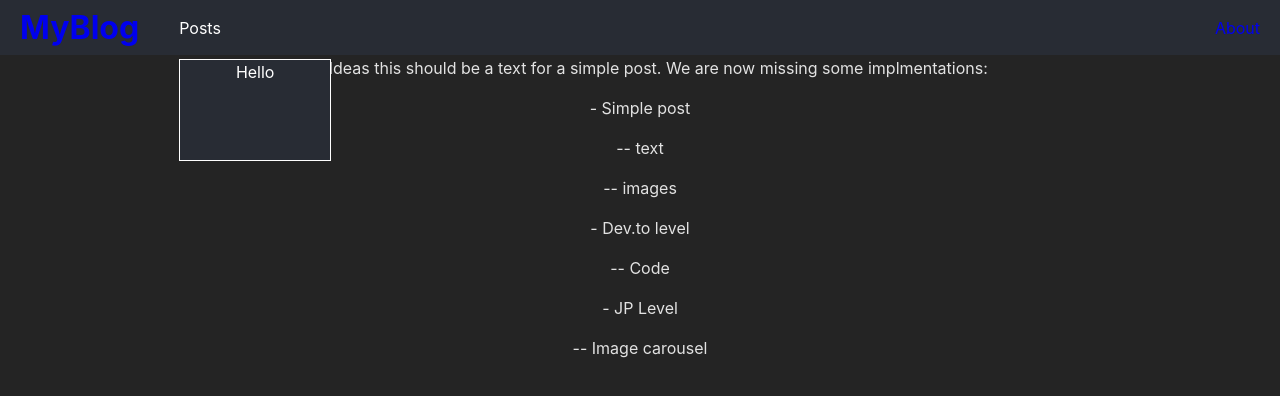
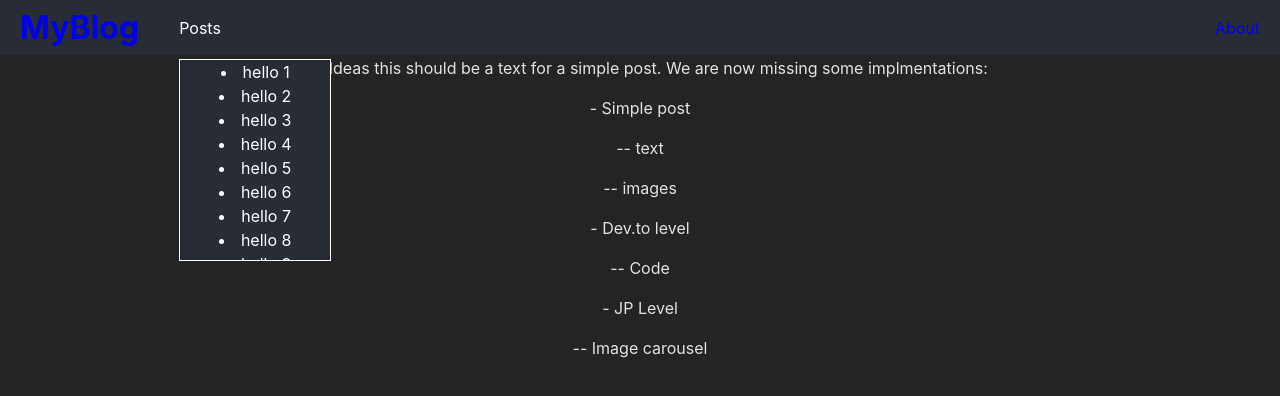
Before and after one commit to uxjp/uxjp.github.io, a React (Vite) app: page / in a window 1280 px wide. Both pictures are taken after a click on the element "Posts". Shown: the top 396 px of the page. Built offline with nearby package versions, Linux system fonts and the light colour scheme.

Commit message:
intermeidary scrollable post

```diff
--- a/src/Header.css
+++ b/src/Header.css
@@ -44,6 +44,9 @@
 }
 
 .dropdown-box {
+  overflow: hidden;
+  overflow-y: auto;
+
   position: absolute;
   top: 33px;
 
@@ -51,7 +54,7 @@
   margin-top: 10px;
 
   width: 150px;
-  height: 100px;
+  height: 200px;
 
   background-color: #282c34;
   border: 1px solid white;
--- a/src/Header.tsx
+++ b/src/Header.tsx
@@ -31,7 +31,31 @@ function Header() {
                 className="dropdown-box"
                 onClick={(e) => e.stopPropagation()}
               >
-                Hello
+                <li> hello 1</li>
+                <li> hello 2</li>
+                <li> hello 3</li>
+                <li> hello 4</li>
+                <li> hello 5</li>
+                <li> hello 6</li>
+                <li> hello 7</li>
+                <li> hello 8</li>
+                <li> hello 9</li>
+                <li> hello 10</li>
+                <li> hello 11</li>
+                <li> hello 12</li>
+                <li> hello 1</li>
+                <li> hello 2</li>
+                <li> hello 3</li>
+                <li> hello 4</li>
+                <li> hello 5</li>
+                <li> hello 6</li>
+                <li> hello 7</li>
+                <li> hello 8</li>
+                <li> hello 9</li>
+                <li> hello 10</li>
+                <li> hello 11</li>
+                <li> hello 12</li>
+
               </div>
             )}
           </div>
```
